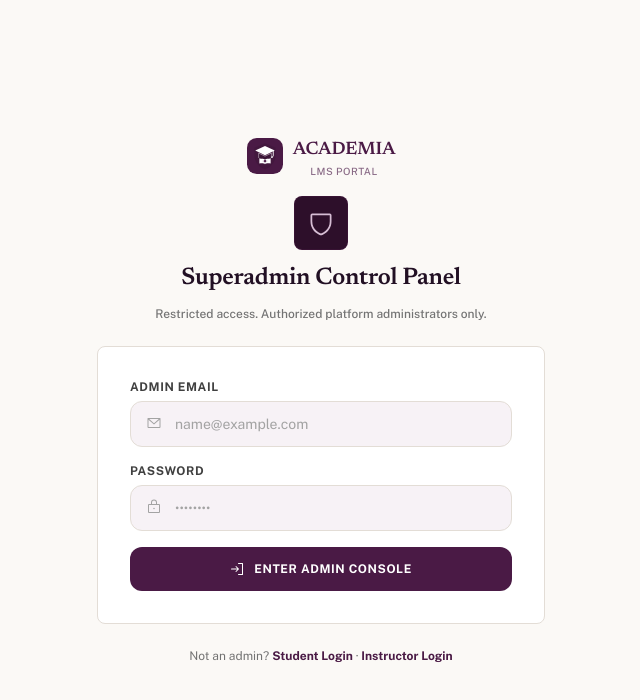
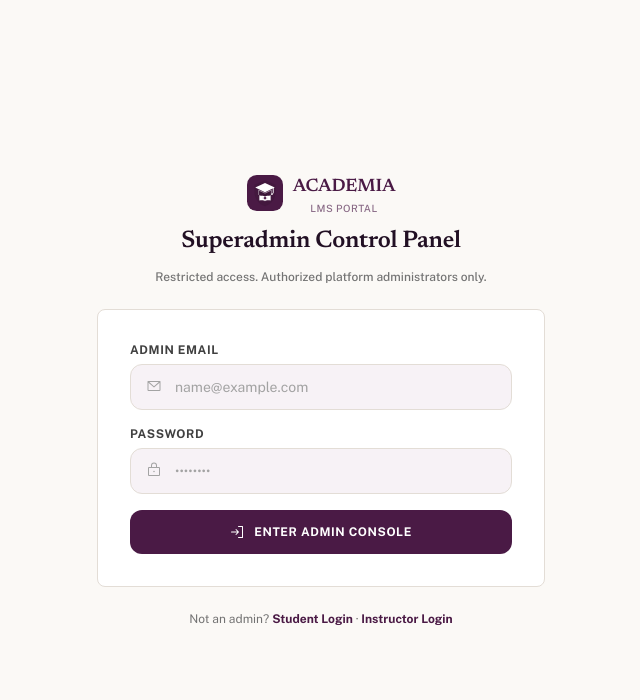
Before and after one commit to midexol/LMS, a Next.js app: page /admin/login in a window 1280 px wide. Shown: the top 700 px of the page, without its empty margins (319-959 px from the left). Built offline with nearby package versions, Linux system fonts and the light colour scheme.

Commit message:
design: remove the shield badge from the admin and instructor sign-in pages

```diff
--- a/src/app/admin/login/page.tsx
+++ b/src/app/admin/login/page.tsx
@@ -2,7 +2,7 @@
 
 import React, { useState } from "react";
 import Link from "next/link";
-import { PiEnvelopeSimple, PiLock, PiShield, PiSignIn, PiWarningCircle } from "react-icons/pi";
+import { PiEnvelopeSimple, PiLock, PiSignIn, PiWarningCircle } from "react-icons/pi";
 import { BrandLogo } from "@/components/ui/BrandLogo";
 
 export default function AdminLoginPage() {
@@ -48,9 +48,6 @@ export default function AdminLoginPage() {
         <div className="text-center space-y-3">
           <div className="flex justify-center mb-2">
             <BrandLogo href="/" variant="dark" size="md" />
-          </div>
-          <div className="inline-flex p-3 rounded-lg bg-[#2D0F2A] text-white border border-[#4A1A45]/40">
-            <PiShield className="w-7 h-7 text-[#D6BDD4]" />
           </div>
           <h1 className="font-heading text-2xl font-semibold tracking-tight text-black">Superadmin Control Panel</h1>
           <p className="text-xs text-neutral-500 font-medium">
--- a/src/app/instructor/login/page.tsx
+++ b/src/app/instructor/login/page.tsx
@@ -2,7 +2,7 @@
 
 import React, { useState } from "react";
 import Link from "next/link";
-import { PiEnvelopeSimple, PiLock, PiShield, PiSignIn, PiWarningCircle } from "react-icons/pi";
+import { PiEnvelopeSimple, PiLock, PiSignIn, PiWarningCircle } from "react-icons/pi";
 import { BrandLogo } from "@/components/ui/BrandLogo";
 
 export default function InstructorLoginPage() {
@@ -46,9 +46,6 @@ export default function InstructorLoginPage() {
         <div className="text-center space-y-2">
           <div className="flex justify-center mb-2">
             <BrandLogo href="/" variant="dark" size="md" />
-          </div>
-          <div className="inline-flex p-3 rounded-lg bg-[#2D0F2A] text-[#D6BDD4] mb-2 border border-[#4A1A45]/40">
-            <PiShield className="w-7 h-7" />
           </div>
           <h1 className="font-heading text-2xl font-semibold text-black tracking-tight">Instructor Portal</h1>
           <p className="text-xs text-neutral-500 font-medium">Sign in to manage curriculum, assignments, and analytics.</p>
```
